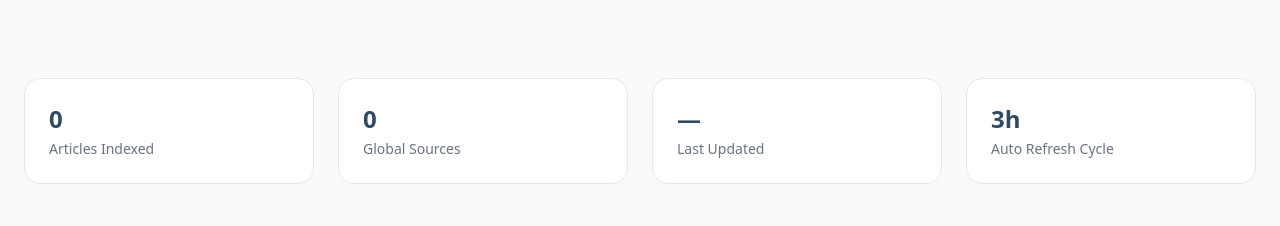
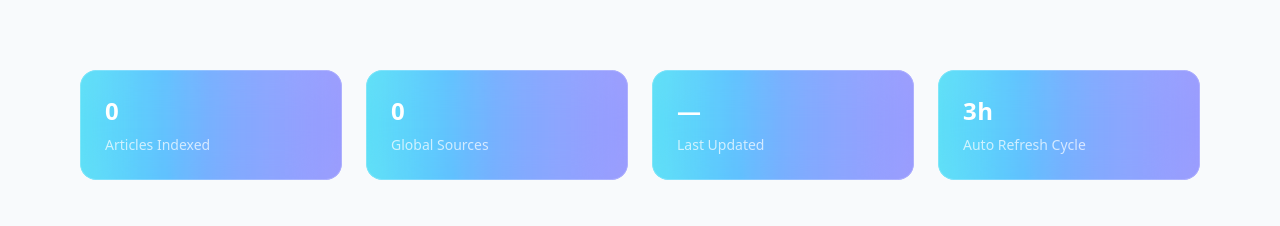
Before and after one commit to harshgargcoder/legal-digest, a Next.js app: page / in a window 1280 px wide. Shown: the part 403-629 px from the top of the page. Built offline with nearby package versions, Linux system fonts and the light colour scheme; no server answers.

Commit message:
modified page.tsx with status strip

```diff
--- a/app/globals.css
+++ b/app/globals.css
@@ -33,3 +33,13 @@ body {
   background: #d1d5db;
   border-radius: 9999px;
 }
+
+@keyframes gradientMove {
+  0% { background-position: 0% 50%; }
+  50% { background-position: 100% 50%; }
+  100% { background-position: 0% 50%; }
+}
+
+.animate-gradient {
+  animation: gradientMove 6s ease infinite;
+}
--- a/app/page.tsx
+++ b/app/page.tsx
@@ -1,6 +1,8 @@
 "use client";
 
 import { useEffect, useState } from "react";
+import { motion } from "framer-motion";
+
 import CategoryFilter from "./components/categories/CategoryFilter";
 import NewsFeed from "./components/news/NewsFeed";
 import HeroSection from "./components/HeroSection";
@@ -10,12 +12,20 @@ import TrendingSidebar from "./components/TrendingSidebar";
 export default function Home() {
   const [category, setCategory] = useState("All");
   const [search, setSearch] = useState("");
-  const [lastUpdated, setLastUpdated] = useState<string | null>(null);
+
+  const [stats, setStats] = useState({
+    total: 0,
+    uniqueSources: 0,
+    lastUpdated: null as string | null,
+  });
 
   useEffect(() => {
     const fetchStats = async () => {
       try {
-        const res = await fetch("/api/get-news?stats=true", { cache: "no-store" });
+        const res = await fetch("/api/get-news?stats=true", {
+          cache: "no-store",
+        });
+
         const data = await res.json();
 
         if (data.success) {
@@ -33,71 +43,69 @@ export default function Home() {
     fetchStats();
   }, []);
 
-
-  const lastUpdateText = lastUpdated
-    ? new Date(lastUpdated).toLocaleString()
+  const formattedDate = stats.lastUpdated
+    ? new Date(stats.lastUpdated).toLocaleString("en-IN", {
+      dateStyle: "medium",
+      timeStyle: "short",
+    })
     : "—";
 
-  const [stats, setStats] = useState({
-    total: 0,
-    uniqueSources: 0,
-    lastUpdated: null as string | null,
-  });
+  const statCards = [
+    { label: "Articles Indexed", value: stats.total },
+    { label: "Global Sources", value: stats.uniqueSources },
+    { label: "Last Updated", value: formattedDate },
+    { label: "Auto Refresh Cycle", value: "3h" },
+  ];
+
+  return (
+    <div className="max-w-6xl mx-auto px-4 py-8">
+
+      {/* HERO */}
+      <HeroSection search={search} setSearch={setSearch} />
+
+      {/* STATUS STRIP */}
+      <div className="grid grid-cols-1 sm:grid-cols-2 lg:grid-cols-4 gap-6 mt-10 mb-12">
+        {statCards.map((item, i) => (
+          <motion.div
+  key={i}
+  initial={{ opacity: 0, y: 25 }}
+  animate={{ opacity: 1, y: 0 }}
+  transition={{ delay: i * 0.1, duration: 0.4 }}
+  whileHover={{ y: -8, scale: 1.02 }}
+  className="relative group rounded-2xl overflow-hidden"
+>
+  {/* Animated Gradient Border */}
+  <div className="absolute inset-0 rounded-2xl p-[1px] bg-gradient-to-r from-cyan-400 via-blue-500 to-indigo-500 opacity-70 group-hover:opacity-100 transition-all duration-500"></div>
+
+  {/* Glow Effect */}
+  <div className="absolute inset-0 rounded-2xl blur-2xl bg-gradient-to-r from-cyan-500/40 via-blue-500/40 to-indigo-500/40 opacity-0 group-hover:opacity-100 transition-all duration-500"></div>
+
+  {/* Glass Card */}
+  <div className="relative rounded-2xl bg-white/10 backdrop-blur-xl border border-white/20 p-6 transition-all duration-500">
+
+    <p className="text-2xl font-semibold tracking-wide text-white whitespace-nowrap">
+      {item.value}
+    </p>
+
+    <p className="text-sm text-white/70 mt-2">
+      {item.label}
+    </p>
+
+  </div>
+</motion.div>
 
 
-  return (
-    <div className="max-w-7xl mx-auto px-4 sm:px-6 py-8 sm:py-10">
-
-      <HeroSection search={search} setSearch={setSearch} />
-
-      {/*STATUS STRIP */}
-       <div className="grid grid-cols-2 sm:grid-cols-4 gap-6 mb-14">
-
-        <div className="bg-white rounded-2xl p-6 border border-gray-200 hover:shadow-md transition">
-          <p className="text-2xl font-semibold text-[#2f4a63]">
-            {stats.total}
-          </p>
-          <p className="text-sm text-gray-500 mt-1">
-            Articles Indexed
-          </p>
-        </div>
-
-        <div className="bg-white rounded-2xl p-6 border border-gray-200 hover:shadow-md transition">
-          <p className="text-2xl font-semibold text-[#2f4a63]">
-            {stats.uniqueSources}
-          </p>
-          <p className="text-sm text-gray-500 mt-1">
-            Global Sources
-          </p>
-        </div>
-
-        <div className="bg-white rounded-2xl p-6 border border-gray-200 hover:shadow-md transition">
-          <p className="text-2xl font-semibold text-[#2f4a63]">
-            {stats.lastUpdated ? new Date(stats.lastUpdated).toLocaleString() : "—"}
-          </p>
-          <p className="text-sm text-gray-500 mt-1">
-            Last Updated
-          </p>
-        </div>
-
-        <div className="bg-white rounded-2xl p-6 border border-gray-200 hover:shadow-md transition">
-          <p className="text-2xl font-semibold text-[#2f4a63]">
-            3h
-          </p>
-          <p className="text-sm text-gray-500 mt-1">
-            Auto Refresh Cycle
-          </p>
-        </div>
-
+        ))}
       </div>
 
+      {/* CATEGORY FILTER */}
       <CategoryFilter
         category={category}
         setCategory={setCategory}
       />
 
       {/* NEWS + SIDEBAR */}
-      <div className="grid grid-cols-1 lg:grid-cols-3 gap-12 mt-10">
+      <div className="grid grid-cols-1 lg:grid-cols-3 gap-10 mt-10">
 
         <div className="lg:col-span-2">
           <NewsFeed category={category} search={search} />
@@ -109,7 +117,10 @@ export default function Home() {
 
       </div>
 
-      <NewsletterCTA />
+      {/* NEWSLETTER */}
+      <div className="mt-16">
+        <NewsletterCTA />
+      </div>
 
     </div>
   );
```
